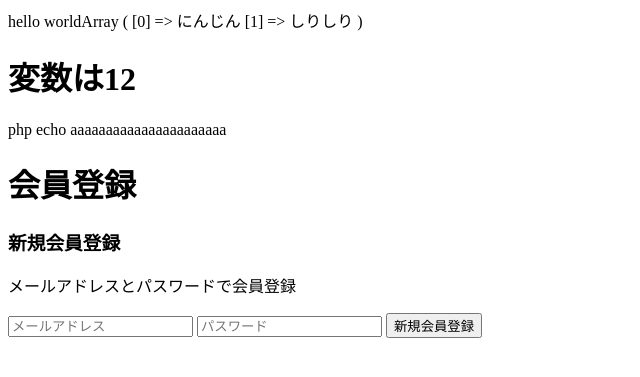
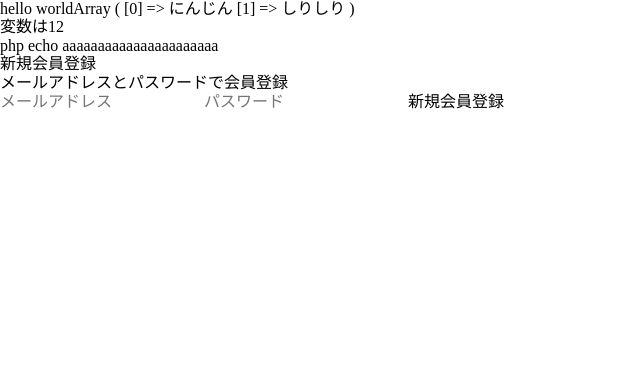
Before and after one commit to HAL-OSAKA-IT/game_collect, a PHP site: page /member/registration.php in a window 1280 px wide. Shown: the top 377 px of the page, without its empty margins (0-640 px from the left). Run offline with PHP 8.4, Linux system fonts and the light colour scheme.

Commit message:
scssフォルダ作成

```diff
--- /dev/null
+++ b/member/css/style.css
@@ -0,0 +1 @@
+/*# sourceMappingURL=style.css.map */
--- /dev/null
+++ b/member/css/style.scss
@@ -0,0 +1,3 @@
+h1{
+
+}
--- a/member/registration.php
+++ b/member/registration.php
@@ -22,14 +22,17 @@ print_r($array);
 <?= 'php echo aaaaaaaaaaaaaaaaaaaaaa';?>
 </p>
 
-
+<!DOCTYPE html>
+<html lang="ja">
 <head>
     <meta charset="UTF-8">
     <meta name="viewport" content="width=device-width, initial-scale=1.0">
     <title>会員登録</title>
+    <link rel="stylesheet" href="../css/destyle.css">
+    <link rel="stylesheet" href="./css/style.css">
 </head>
 <body>
-    <h1>会員登録</h1>
+    <!-- <h1>会員登録</h1> -->
     <div id="form">
         <div id="transition_wrapper" class="form_contents">
             <h3>新規会員登録</h3>
@@ -42,4 +45,6 @@ print_r($array);
                 </div>
             </form>
         </div>
+    </div>
 </body>
+</html>
```
Also changed, not shown: 1 other file.
